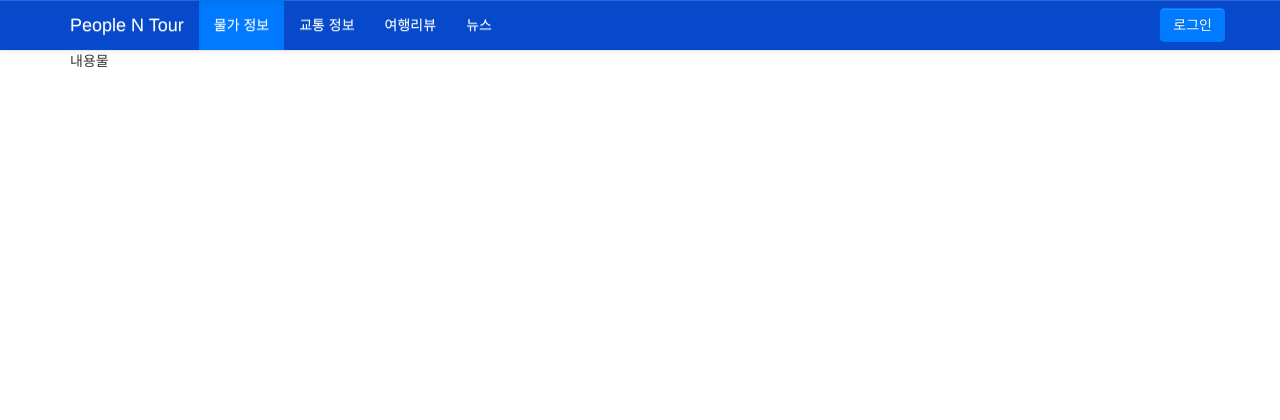
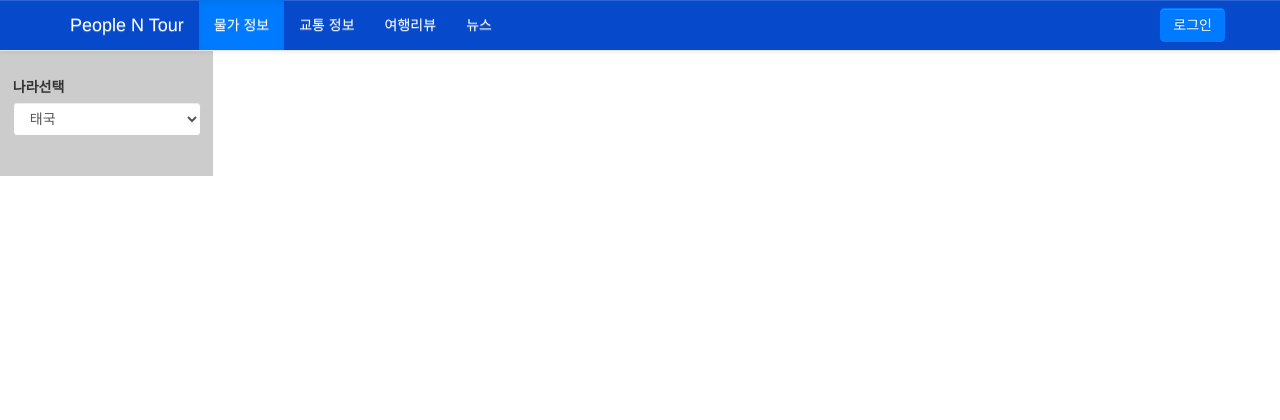
Before and after one commit to jean11301/sist4_team4_pnt, a Java web app: page /product/product.jsp in a window 1280 px wide. Shown: the top 420 px of the page. Run offline with Tomcat 11, a stand-in JSP engine, Linux system fonts and the light colour scheme; some libraries are stand-ins or nearby versions.

Commit message:
side바 레이아웃

```diff
--- a/WebContent/css/style.css
+++ b/WebContent/css/style.css
@@ -21,6 +21,8 @@ body{}
 	margin: 51px 0 0 0;
 	}
 
+/* side_search */
+.side_search{background: #CCC; padding: 2% 1%;}
 
 /* footer */
 footer{padding: 20px 0; text-align: center;}
--- a/WebContent/product/product.jsp
+++ b/WebContent/product/product.jsp
@@ -2,7 +2,26 @@
 <jsp:include page="../main/header.jsp" />
 
 	<div id="titletext" class="menu1">물가 정보</div>
-	<div class="container">내용물</div>
+	<div class="row">
+		<div class="col-sm-2 side_search">
+			<form class="ml-1">
+				<div class="form-group pd-5">
+				  <label for="sel1">나라선택</label>
+				  <select class="form-control" id="sel1">
+					<option>태국</option>
+					<option>싱가포르</option>
+					<option>베트남</option>
+					<option>ex1</option>
+					<option>ex2</option>
+				  </select>
+				</div>
+			  </form>
+		</div>
+
+		<div class="col-sm-10">
+
+		</div>
+	</div>
 
 
 <jsp:include page="../main/footer.jsp" />
```
Also changed, not shown: WebContent/css/bootstrap.css.
